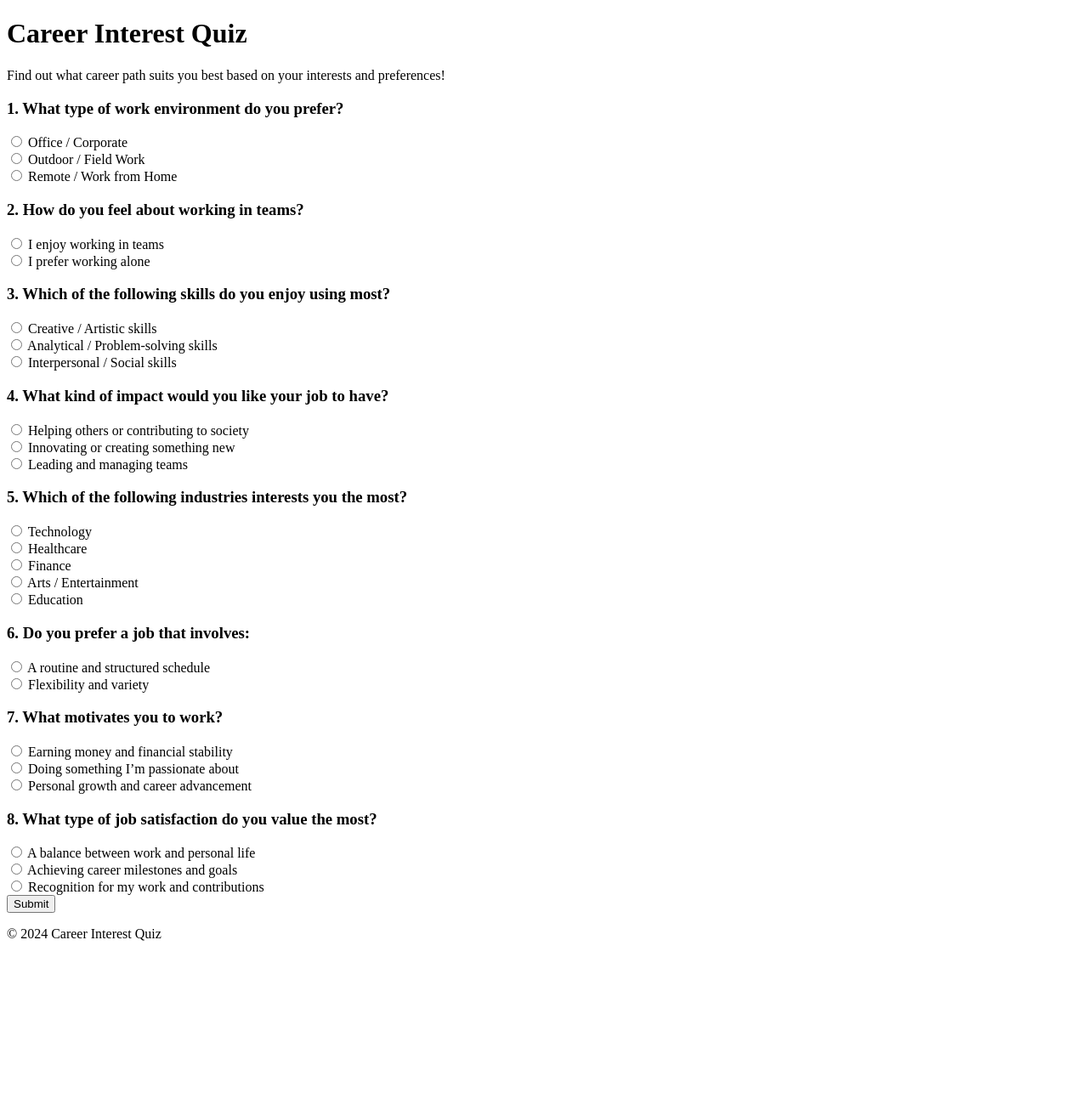
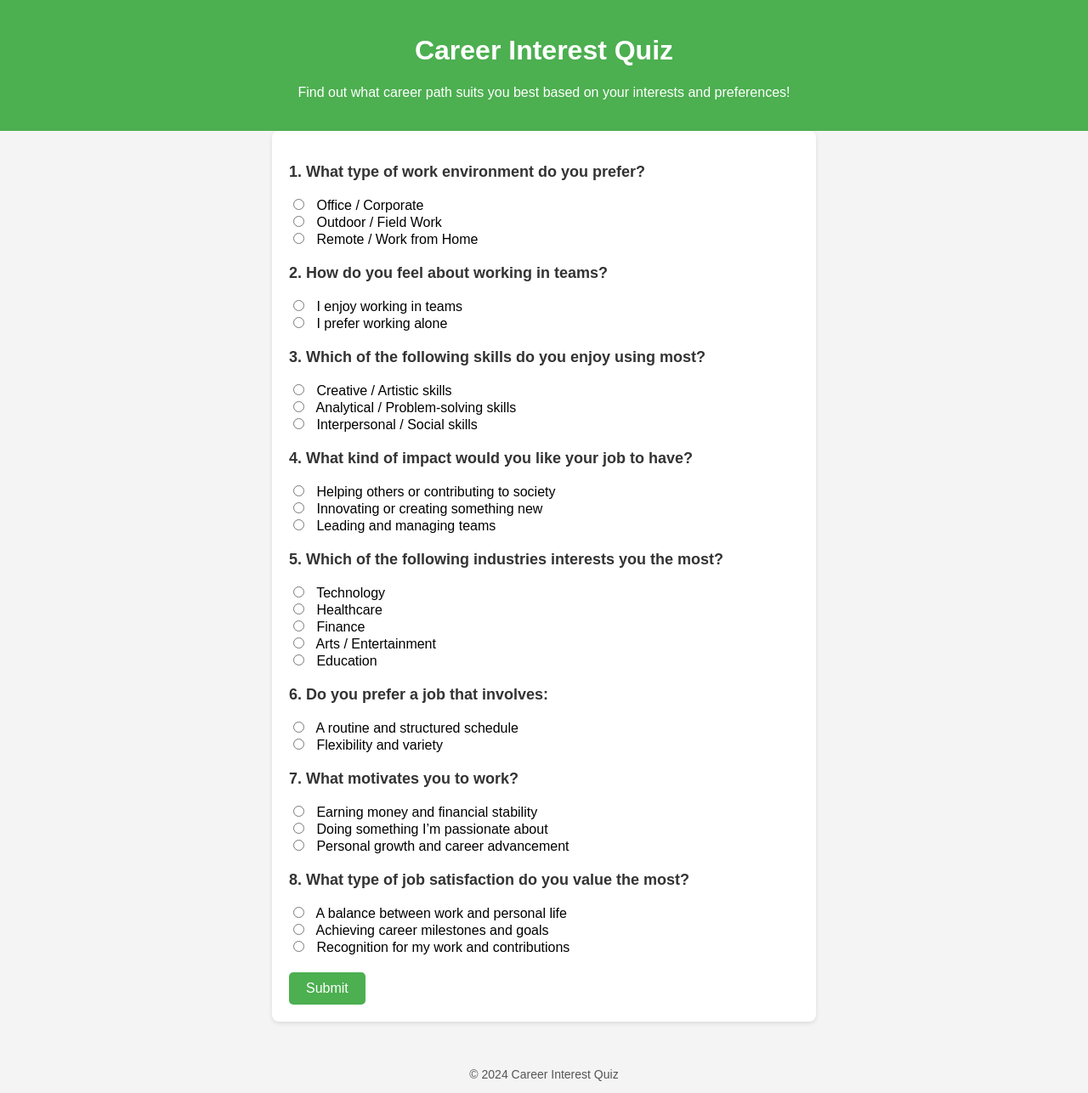
Before and after one commit to LilB42/new, a plain HTML site: page index.html in a window 1280 px wide. Shown: the whole page at 85% size. Before the commit the page ends 1124 px from the top, so only its background shows below. Drawn offline with Linux system fonts and the light colour scheme; a script that the page names is missing.

Commit message:
Update styles.css

```diff
--- a/styles.css
+++ b/styles.css
@@ -1 +1,72 @@
-# new
+/* styles.css */
+body {
+    font-family: Arial, sans-serif;
+    background-color: #f4f4f4;
+    margin: 0;
+    padding: 0;
+    display: flex;
+    flex-direction: column;
+    align-items: center;
+    justify-content: center;
+    min-height: 100vh;
+}
+
+header {
+    text-align: center;
+    background-color: #4CAF50;
+    color: white;
+    padding: 20px;
+    width: 100%;
+    box-sizing: border-box;
+}
+
+#quiz-container {
+    background-color: white;
+    padding: 20px;
+    border-radius: 8px;
+    box-shadow: 0 2px 5px rgba(0, 0, 0, 0.1);
+    max-width: 600px;
+    width: 100%;
+}
+
+.quiz-question {
+    margin-bottom: 20px;
+}
+
+h3 {
+    font-size: 18px;
+    color: #333;
+}
+
+input[type="radio"] {
+    margin-right: 10px;
+}
+
+button {
+    background-color: #4CAF50;
+    color: white;
+    padding: 10px 20px;
+    border: none;
+    border-radius: 5px;
+    cursor: pointer;
+    font-size: 16px;
+}
+
+button:hover {
+    background-color: #45a049;
+}
+
+#result-container {
+    margin-top: 20px;
+    padding: 20px;
+    background-color: #f9f9f9;
+    border-radius: 8px;
+    border: 1px solid #ddd;
+}
+
+footer {
+    text-align: center;
+    margin-top: 40px;
+    font-size: 14px;
+    color: #555;
+}
```
